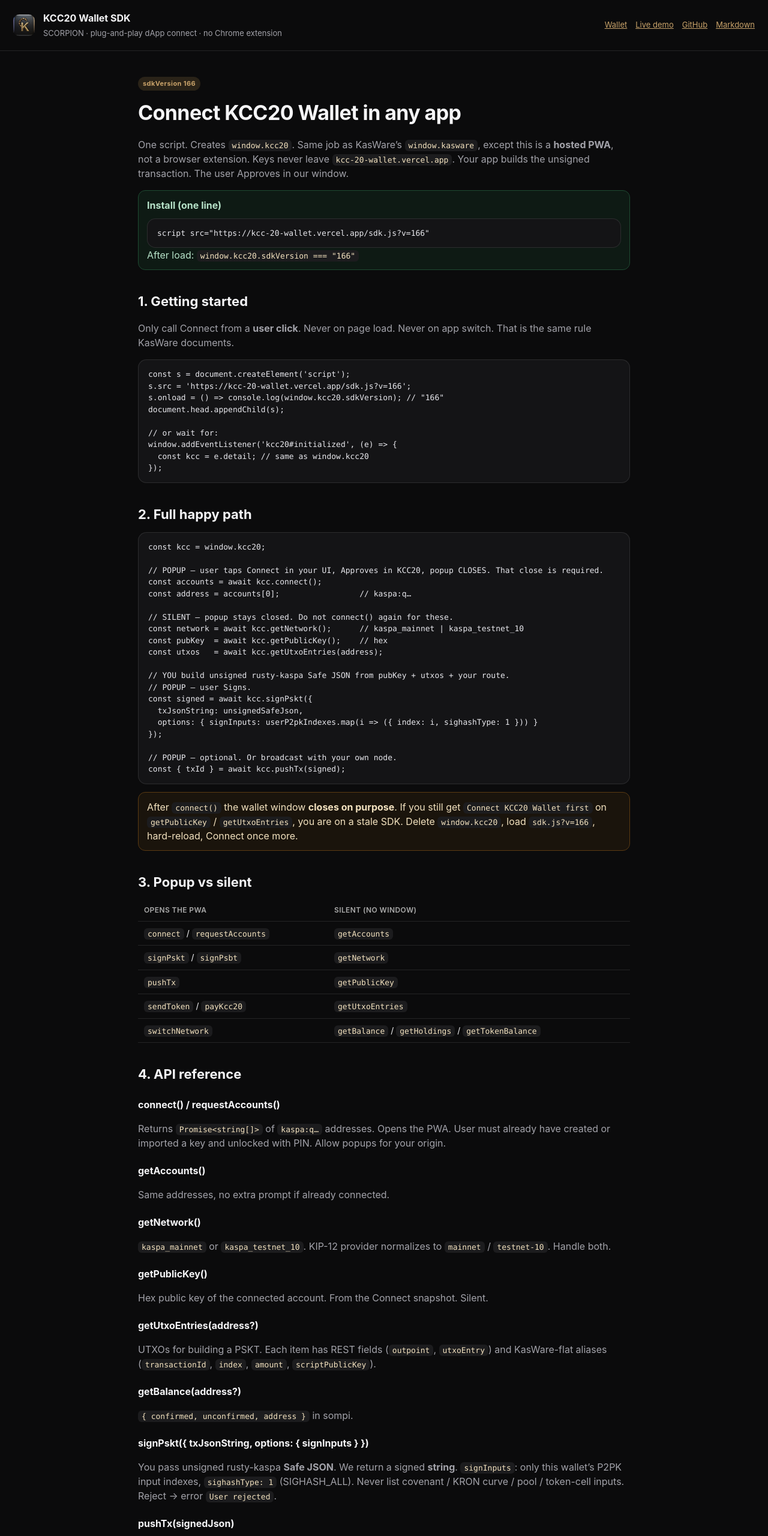
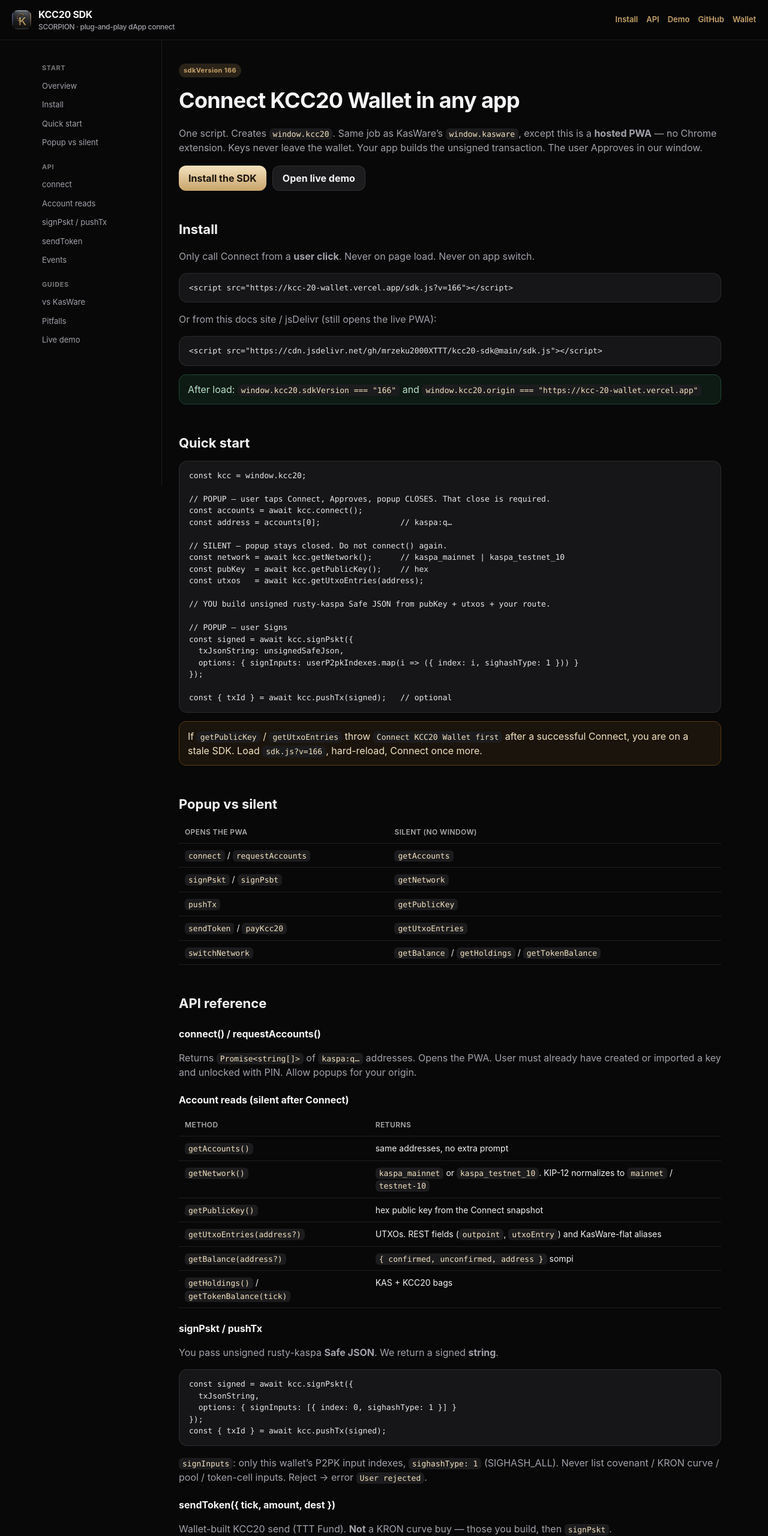
Before and after one commit to mrzeku2000XTTT/kcc20-sdk, a website: page index.html in a window 1280 px wide. Shown: the top 2560 px of the page at 60% size. Drawn offline with Linux system fonts and the light colour scheme.

Commit message:
Vercel docs frontend: install, API, live Connect demo

```diff
--- /dev/null
+++ b/css/docs.css
@@ -0,0 +1,80 @@
+:root {
+  color-scheme: dark;
+  --gold: #c9a36a;
+  --gold2: #f3e2bf;
+  --bg: #080809;
+  --panel: #101012;
+  --card: #161618;
+  --muted: rgba(235, 235, 245, 0.68);
+  --line: rgba(255, 255, 255, 0.09);
+  --text: #f5f5f7;
+}
+* { box-sizing: border-box; }
+html { scroll-behavior: smooth; }
+body {
+  margin: 0;
+  font: 16px/1.5 -apple-system, BlinkMacSystemFont, "Segoe UI", sans-serif;
+  background: var(--bg);
+  color: var(--text);
+}
+a { color: var(--gold); text-decoration: none; }
+a:hover { text-decoration: underline; }
+.top {
+  position: sticky; top: 0; z-index: 20;
+  display: flex; align-items: center; gap: 12px; flex-wrap: wrap;
+  padding: 12px 20px;
+  border-bottom: 1px solid var(--line);
+  background: rgba(8, 8, 9, 0.92);
+  backdrop-filter: blur(12px);
+}
+.top img { width: 32px; height: 32px; border-radius: 9px; }
+.brand { font-weight: 750; letter-spacing: -0.3px; }
+.brand small { display: block; font-weight: 500; color: var(--muted); font-size: 12px; }
+.top nav { margin-left: auto; display: flex; gap: 14px; font-size: 13px; font-weight: 600; }
+.wrap { display: grid; grid-template-columns: 220px 1fr; max-width: 1180px; margin: 0 auto; }
+aside {
+  position: sticky; top: 57px; align-self: start;
+  height: calc(100vh - 57px); overflow: auto;
+  padding: 22px 16px 40px 20px;
+  border-right: 1px solid var(--line);
+}
+aside a { display: block; color: var(--muted); padding: 6px 0; font-size: 13px; }
+aside a:hover, aside a.on { color: var(--gold2); text-decoration: none; }
+aside .g { font-size: 11px; letter-spacing: .6px; text-transform: uppercase; color: #777; margin: 16px 0 6px; font-weight: 700; }
+main { padding: 28px 28px 80px; min-width: 0; }
+h1 { font-size: 36px; letter-spacing: -0.7px; margin: 0 0 8px; }
+h2 { font-size: 22px; margin: 40px 0 10px; padding-top: 8px; }
+h3 { font-size: 16px; margin: 22px 0 8px; }
+p, li { color: var(--muted); }
+.pill {
+  display: inline-block; font-size: 11px; font-weight: 700; letter-spacing: .4px;
+  padding: 3px 8px; border-radius: 999px; background: #2a2318; color: var(--gold);
+}
+code, pre { font-family: ui-monospace, Menlo, Consolas, monospace; font-size: 13px; }
+code { background: #1c1c1e; padding: 2px 6px; border-radius: 6px; color: var(--gold2); }
+pre {
+  background: var(--card); border: 1px solid var(--line); border-radius: 14px;
+  padding: 14px 16px; overflow: auto; color: #e8e8ed; position: relative;
+}
+table { width: 100%; border-collapse: collapse; font-size: 14px; margin: 12px 0 20px; }
+th, td { text-align: left; padding: 9px 10px; border-bottom: 1px solid var(--line); vertical-align: top; }
+th { color: #aaa; font-weight: 600; font-size: 12px; text-transform: uppercase; letter-spacing: .4px; }
+.ok, .warn {
+  border-radius: 12px; padding: 12px 14px; margin: 14px 0;
+}
+.ok { border: 1px solid #1e4a32; background: #0e1a14; color: #b6e2c8; }
+.warn { border: 1px solid #5a3a12; background: #1a140c; color: #f3e2bf; }
+.hero-actions { display: flex; flex-wrap: wrap; gap: 10px; margin: 18px 0 8px; }
+.btn {
+  display: inline-flex; align-items: center; height: 42px; padding: 0 16px;
+  border-radius: 12px; font-weight: 700; border: 0; cursor: pointer; text-decoration: none;
+}
+.btn.gold { background: linear-gradient(180deg, #f3e2bf, #c9a36a); color: #1a140c; }
+.btn.ghost { background: #1c1c1e; color: #f5f5f7; border: 1px solid var(--line); }
+.btn:hover { text-decoration: none; filter: brightness(1.06); }
+@media (max-width: 840px) {
+  .wrap { grid-template-columns: 1fr; }
+  aside { display: none; }
+  main { padding: 20px 16px 64px; }
+  h1 { font-size: 28px; }
+}
--- a/index.html
+++ b/index.html
@@ -3,99 +3,81 @@
 <head>
   <meta charset="UTF-8">
   <meta name="viewport" content="width=device-width, initial-scale=1">
-  <title>KCC20 Wallet SDK — Connect for dApps</title>
-  <meta name="description" content="Plug-and-play KCC20 (SCORPION) wallet connect. One script, no Chrome extension. Same shape as KasWare: connect, getPublicKey, getUtxoEntries, signPskt, pushTx.">
+  <title>KCC20 SDK — Connect wallet in any app</title>
+  <meta name="description" content="Plug-and-play KCC20 (SCORPION) wallet SDK. One script, no Chrome extension. connect, getPublicKey, getUtxoEntries, signPskt.">
   <link rel="icon" href="assets/icon.png">
-  <style>
-    :root { color-scheme: dark; --gold: #c9a36a; --bg: #0b0b0c; --card: #141416; --muted: rgba(235,235,245,.68); --line: rgba(255,255,255,.1); }
-    * { box-sizing: border-box; }
-    body { margin: 0; font: 16px/1.5 -apple-system, BlinkMacSystemFont, "Segoe UI", sans-serif; background: var(--bg); color: #f5f5f7; }
-    a { color: var(--gold); }
-    header { border-bottom: 1px solid var(--line); padding: 18px 22px; display: flex; gap: 14px; align-items: center; flex-wrap: wrap; }
-    header img { width: 36px; height: 36px; border-radius: 10px; }
-    header b { font-size: 16px; }
-    header span { color: var(--muted); font-size: 13px; }
-    nav { display: flex; gap: 14px; margin-left: auto; font-size: 13px; }
-    main { max-width: 860px; margin: 0 auto; padding: 32px 20px 80px; }
-    h1 { font-size: 34px; letter-spacing: -0.6px; margin: 0 0 10px; }
-    h2 { font-size: 22px; margin: 36px 0 10px; }
-    h3 { font-size: 16px; margin: 22px 0 8px; }
-    p, li { color: var(--muted); }
-    code, pre { font-family: ui-monospace, Menlo, Consolas, monospace; font-size: 13px; }
-    code { background: #1c1c1e; padding: 2px 6px; border-radius: 6px; color: #f3e2bf; }
-    pre { background: var(--card); border: 1px solid var(--line); border-radius: 14px; padding: 14px 16px; overflow: auto; color: #e8e8ed; }
-    table { width: 100%; border-collapse: collapse; font-size: 14px; margin: 12px 0 20px; }
-    th, td { text-align: left; padding: 9px 10px; border-bottom: 1px solid var(--line); vertical-align: top; }
-    th { color: #aaa; font-weight: 600; font-size: 12px; text-transform: uppercase; letter-spacing: .4px; }
-    .pill { display: inline-block; font-size: 11px; font-weight: 700; letter-spacing: .4px; padding: 3px 8px; border-radius: 999px; background: #2a2318; color: var(--gold); }
-    .warn { border: 1px solid #5a3a12; background: #1a140c; border-radius: 12px; padding: 12px 14px; color: #f3e2bf; }
-    .ok { border: 1px solid #1e4a32; background: #0e1a14; border-radius: 12px; padding: 12px 14px; color: #b6e2c8; }
-  </style>
+  <link rel="stylesheet" href="css/docs.css">
 </head>
 <body>
-  <header>
+  <header class="top">
     <img src="assets/icon.png" alt="">
-    <div>
-      <b>KCC20 Wallet SDK</b><br>
-      <span>SCORPION · plug-and-play dApp connect · no Chrome extension</span>
-    </div>
+    <div class="brand">KCC20 SDK<small>SCORPION · plug-and-play dApp connect</small></div>
     <nav>
+      <a href="#install">Install</a>
+      <a href="#api">API</a>
+      <a href="demo.html">Demo</a>
+      <a href="https://github.com/mrzeku2000XTTT/kcc20-sdk">GitHub</a>
       <a href="https://kcc-20-wallet.vercel.app">Wallet</a>
-      <a href="examples/dapp-demo.html">Live demo</a>
-      <a href="https://github.com/mrzeku2000XTTT/kcc20-sdk">GitHub</a>
-      <a href="CONNECT.md">Markdown</a>
     </nav>
   </header>
-  <main>
+  <div class="wrap">
+    <aside>
+      <div class="g">Start</div>
+      <a href="#top">Overview</a>
+      <a href="#install">Install</a>
+      <a href="#quick">Quick start</a>
+      <a href="#popup">Popup vs silent</a>
+      <div class="g">API</div>
+      <a href="#connect">connect</a>
+      <a href="#account">Account reads</a>
+      <a href="#sign">signPskt / pushTx</a>
+      <a href="#send">sendToken</a>
+      <a href="#events">Events</a>
+      <div class="g">Guides</div>
+      <a href="#kasware">vs KasWare</a>
+      <a href="#pitfalls">Pitfalls</a>
+      <a href="demo.html">Live demo</a>
+    </aside>
+    <main id="top">
       <p class="pill">sdkVersion 166</p>
       <h1>Connect KCC20 Wallet in any app</h1>
-    <p>One script. Creates <code>window.kcc20</code>. Same job as KasWare’s <code>window.kasware</code>, except this is a <b>hosted PWA</b>, not a browser extension. Keys never leave <code>kcc-20-wallet.vercel.app</code>. Your app builds the unsigned transaction. The user Approves in our window.</p>
-
-    <div class="ok">
-      <b>Install (one line)</b>
-      <pre style="margin:10px 0 0">script src="https://kcc-20-wallet.vercel.app/sdk.js?v=166"</pre>
-      After load: <code>window.kcc20.sdkVersion === "166"</code>
+      <p>One script. Creates <code>window.kcc20</code>. Same job as KasWare’s <code>window.kasware</code>, except this is a <b>hosted PWA</b> — no Chrome extension. Keys never leave the wallet. Your app builds the unsigned transaction. The user Approves in our window.</p>
+      <div class="hero-actions">
+        <a class="btn gold" href="#install">Install the SDK</a>
+        <a class="btn ghost" href="demo.html">Open live demo</a>
       </div>
 
-    <h2>1. Getting started</h2>
-    <p>Only call Connect from a <b>user click</b>. Never on page load. Never on app switch. That is the same rule KasWare documents.</p>
-<pre>const s = document.createElement('script');
-s.src = 'https://kcc-20-wallet.vercel.app/sdk.js?v=166';
-s.onload = () => console.log(window.kcc20.sdkVersion); // "166"
-document.head.appendChild(s);
+      <h2 id="install">Install</h2>
+      <p>Only call Connect from a <b>user click</b>. Never on page load. Never on app switch.</p>
+<pre>&lt;script src="https://kcc-20-wallet.vercel.app/sdk.js?v=166"&gt;&lt;/script&gt;</pre>
+      <p>Or from this docs site / jsDelivr (still opens the live PWA):</p>
+<pre>&lt;script src="https://cdn.jsdelivr.net/gh/mrzeku2000XTTT/kcc20-sdk@main/sdk.js"&gt;&lt;/script&gt;</pre>
+      <div class="ok">After load: <code>window.kcc20.sdkVersion === "166"</code> and <code>window.kcc20.origin === "https://kcc-20-wallet.vercel.app"</code></div>
 
-// or wait for:
-window.addEventListener('kcc20#initialized', (e) => {
-  const kcc = e.detail; // same as window.kcc20
-});</pre>
-
-    <h2>2. Full happy path</h2>
+      <h2 id="quick">Quick start</h2>
 <pre>const kcc = window.kcc20;
 
-// POPUP — user taps Connect in your UI, Approves in KCC20, popup CLOSES. That close is required.
+// POPUP — user taps Connect, Approves, popup CLOSES. That close is required.
 const accounts = await kcc.connect();
 const address = accounts[0];                 // kaspa:q…
 
-// SILENT — popup stays closed. Do not connect() again for these.
+// SILENT — popup stays closed. Do not connect() again.
 const network = await kcc.getNetwork();      // kaspa_mainnet | kaspa_testnet_10
 const pubKey  = await kcc.getPublicKey();    // hex
 const utxos   = await kcc.getUtxoEntries(address);
 
 // YOU build unsigned rusty-kaspa Safe JSON from pubKey + utxos + your route.
-// POPUP — user Signs.
+
+// POPUP — user Signs
 const signed = await kcc.signPskt({
   txJsonString: unsignedSafeJson,
   options: { signInputs: userP2pkIndexes.map(i => ({ index: i, sighashType: 1 })) }
 });
 
-// POPUP — optional. Or broadcast with your own node.
-const { txId } = await kcc.pushTx(signed);</pre>
+const { txId } = await kcc.pushTx(signed);   // optional</pre>
+      <div class="warn">If <code>getPublicKey</code> / <code>getUtxoEntries</code> throw <code>Connect KCC20 Wallet first</code> after a successful Connect, you are on a stale SDK. Load <code>sdk.js?v=166</code>, hard-reload, Connect once more.</div>
 
-    <div class="warn">
-      After <code>connect()</code> the wallet window <b>closes on purpose</b>. If you still get <code>Connect KCC20 Wallet first</code> on <code>getPublicKey</code> / <code>getUtxoEntries</code>, you are on a stale SDK. Delete <code>window.kcc20</code>, load <code>sdk.js?v=166</code>, hard-reload, Connect once more.
-    </div>
-
-    <h2>3. Popup vs silent</h2>
+      <h2 id="popup">Popup vs silent</h2>
       <table>
         <thead><tr><th>Opens the PWA</th><th>Silent (no window)</th></tr></thead>
         <tbody>
@@ -107,43 +89,52 @@ const { txId } = await kcc.pushTx(signed);</pre>
         </tbody>
       </table>
 
-    <h2>4. API reference</h2>
-    <h3>connect() / requestAccounts()</h3>
+      <h2 id="api">API reference</h2>
+      <h3 id="connect">connect() / requestAccounts()</h3>
       <p>Returns <code>Promise&lt;string[]&gt;</code> of <code>kaspa:q…</code> addresses. Opens the PWA. User must already have created or imported a key and unlocked with PIN. Allow popups for your origin.</p>
 
-    <h3>getAccounts()</h3>
-    <p>Same addresses, no extra prompt if already connected.</p>
+      <h3 id="account">Account reads (silent after Connect)</h3>
+      <table>
+        <thead><tr><th>Method</th><th>Returns</th></tr></thead>
+        <tbody>
+          <tr><td><code>getAccounts()</code></td><td>same addresses, no extra prompt</td></tr>
+          <tr><td><code>getNetwork()</code></td><td><code>kaspa_mainnet</code> or <code>kaspa_testnet_10</code>. KIP-12 normalizes to <code>mainnet</code> / <code>testnet-10</code></td></tr>
+          <tr><td><code>getPublicKey()</code></td><td>hex public key from the Connect snapshot</td></tr>
+          <tr><td><code>getUtxoEntries(address?)</code></td><td>UTXOs. REST fields (<code>outpoint</code>, <code>utxoEntry</code>) and KasWare-flat aliases</td></tr>
+          <tr><td><code>getBalance(address?)</code></td><td><code>{ confirmed, unconfirmed, address }</code> sompi</td></tr>
+          <tr><td><code>getHoldings()</code> / <code>getTokenBalance(tick)</code></td><td>KAS + KCC20 bags</td></tr>
+        </tbody>
+      </table>
 
-    <h3>getNetwork()</h3>
-    <p><code>kaspa_mainnet</code> or <code>kaspa_testnet_10</code>. KIP-12 provider normalizes to <code>mainnet</code> / <code>testnet-10</code>. Handle both.</p>
+      <h3 id="sign">signPskt / pushTx</h3>
+      <p>You pass unsigned rusty-kaspa <b>Safe JSON</b>. We return a signed <b>string</b>.</p>
+<pre>const signed = await kcc.signPskt({
+  txJsonString,
+  options: { signInputs: [{ index: 0, sighashType: 1 }] }
+});
+const { txId } = await kcc.pushTx(signed);</pre>
+      <p><code>signInputs</code>: only this wallet’s P2PK input indexes, <code>sighashType: 1</code> (SIGHASH_ALL). Never list covenant / KRON curve / pool / token-cell inputs. Reject → error <code>User rejected</code>.</p>
 
-    <h3>getPublicKey()</h3>
-    <p>Hex public key of the connected account. From the Connect snapshot. Silent.</p>
+      <h3 id="send">sendToken({ tick, amount, dest })</h3>
+      <p>Wallet-built KCC20 send (TTT Fund). <b>Not</b> a KRON curve buy — those you build, then <code>signPskt</code>.</p>
 
-    <h3>getUtxoEntries(address?)</h3>
-    <p>UTXOs for building a PSKT. Each item has REST fields (<code>outpoint</code>, <code>utxoEntry</code>) and KasWare-flat aliases (<code>transactionId</code>, <code>index</code>, <code>amount</code>, <code>scriptPublicKey</code>).</p>
-
-    <h3>getBalance(address?)</h3>
-    <p><code>{ confirmed, unconfirmed, address }</code> in sompi.</p>
-
-    <h3>signPskt({ txJsonString, options: { signInputs } })</h3>
-    <p>You pass unsigned rusty-kaspa <b>Safe JSON</b>. We return a signed <b>string</b>. <code>signInputs</code>: only this wallet’s P2PK input indexes, <code>sighashType: 1</code> (SIGHASH_ALL). Never list covenant / KRON curve / pool / token-cell inputs. Reject → error <code>User rejected</code>.</p>
-
-    <h3>pushTx(signedJson)</h3>
-    <p><code>{ txId, node }</code>. Optional if you broadcast yourself.</p>
-
-    <h3>sendToken({ tick, amount, dest })</h3>
-    <p>Wallet-built KCC20 send (TTT Fund). Not for KRON curve buys — those you build, then <code>signPskt</code>.</p>
-
-    <h3>disconnect()</h3>
-    <p>Forget this origin. Popup closes. Stay on your tab.</p>
-
-    <h3>Events</h3>
+      <h3 id="events">Events</h3>
 <pre>kcc.on('accountsChanged', (accounts) => {});
 kcc.on('networkChanged', (network) => {});
 kcc.on('disconnect', () => {});</pre>
+      <p><code>disconnect()</code> forgets this origin. The popup closes. Stay on your tab.</p>
 
-    <h2>5. Wallet-agnostic discovery (KIP-12)</h2>
+      <h2 id="kasware">KasWare vs KCC20</h2>
+      <table>
+        <thead><tr><th></th><th>KasWare</th><th>KCC20 (SCORPION)</th></tr></thead>
+        <tbody>
+          <tr><td>How it appears</td><td>Chrome extension injects <code>window.kasware</code></td><td>Your page loads <code>sdk.js</code> → <code>window.kcc20</code></td></tr>
+          <tr><td>Connect</td><td><code>requestAccounts()</code></td><td><code>connect()</code> / <code>requestAccounts()</code></td></tr>
+          <tr><td>Sign</td><td><code>signPskt</code></td><td>same</td></tr>
+          <tr><td>Keys</td><td>extension</td><td>hosted PWA, PIN, never on your origin</td></tr>
+        </tbody>
+      </table>
+      <p>If a real KasWare extension is present, do <b>not</b> overwrite <code>window.kasware</code>. Offer both adapters. SCORPION uses <code>window.kcc20</code> only.</p>
 <pre>window.addEventListener('kaspa:provider', (ev) => {
   const { info, provider } = ev.detail || {};
   // info.rdns === 'app.kcc20.wallet'  → KCC20 PWA
@@ -151,48 +142,35 @@ kcc.on('disconnect', () => {});</pre>
 window.dispatchEvent(new Event('kaspa:requestProvider'));</pre>
       <p>Load <code>sdk.js</code> <b>before</b> you dispatch <code>kaspa:requestProvider</code>.</p>
 
-    <h2>6. KasWare vs KCC20</h2>
-    <table>
-      <thead><tr><th></th><th>KasWare</th><th>KCC20 (SCORPION)</th></tr></thead>
-      <tbody>
-        <tr><td>How it appears</td><td>Chrome extension injects <code>window.kasware</code></td><td>Your page loads <code>sdk.js</code> → <code>window.kcc20</code></td></tr>
-        <tr><td>Connect</td><td><code>requestAccounts()</code></td><td><code>connect()</code> / <code>requestAccounts()</code></td></tr>
-        <tr><td>Sign</td><td><code>signPskt</code></td><td>same</td></tr>
-        <tr><td>Keys</td><td>extension</td><td>hosted PWA, PIN, never on your origin</td></tr>
-        <tr><td>When to use</td><td>user has the extension</td><td>you do not want to require an extension</td></tr>
-      </tbody>
-    </table>
-    <p>If a real KasWare extension is present, do <b>not</b> overwrite <code>window.kasware</code>. Offer both adapters. SCORPION uses <code>window.kcc20</code> only.</p>
-
-    <h2>7. Pitfalls (what dApps actually hit)</h2>
+      <h2 id="pitfalls">Pitfalls</h2>
       <ol>
-      <li><b>Stale SDK</b> — first load cached an old <code>sdk.js</code>. Require <code>sdkVersion === "166"</code>. Script URL must include <code>?v=166</code>.</li>
-      <li><b>Connect first after a successful Connect</b> — old SDK needed the popup to stay open. v166 keeps the session. Do not Connect-loop.</li>
-      <li><b>Wrong object</b> — call <code>getPublicKey</code> on the same <code>window.kcc20</code> that ran <code>connect()</code>. Do not clone the provider before Connect.</li>
-      <li><b>Empty UTXOs</b> — that <code>kaspa:q</code> has no KAS. User must fund it. Do not fake UTXOs.</li>
-      <li><b>Network strings</b> — <code>kaspa_mainnet</code> vs <code>mainnet</code>. Normalize <code>/testnet/</code> → <code>testnet-10</code>.</li>
-      <li><b>signInputs</b> — only P2PK of the connected address. Signing a KRON curve/pool/token cell is how KasWare PSKTs break.</li>
-      <li><b>Popup blocked on Sign</b> — Sign must be in the same user-click as Prepare, or a dedicated Sign button. Browsers block <code>window.open</code> without a gesture.</li>
-      <li><b>sendToken ≠ curve buy</b> — <code>sendToken</code> transfers a KCC20 bag. A KRON purchase is a tx <b>you</b> build, then <code>signPskt</code>.</li>
-      <li><b>Eager script load</b> — loading <code>sdk.js</code> on every page mount can trip Replit/Vite overlays. Load on Connect click.</li>
-      <li><b>Mobile</b> — if the popup becomes a tab, Disconnect focuses your origin first, then closes.</li>
+        <li><b>Stale SDK</b> — require <code>sdkVersion === "166"</code>. Use <code>?v=166</code> on the script URL.</li>
+        <li><b>Connect first after Connect</b> — old SDK needed the popup to stay open. v166 keeps the session. Do not Connect-loop.</li>
+        <li><b>Wrong object</b> — call reads on the same <code>window.kcc20</code> that ran <code>connect()</code>.</li>
+        <li><b>Empty UTXOs</b> — that address has no KAS. User must fund it.</li>
+        <li><b>Network strings</b> — normalize <code>/testnet/</code> → <code>testnet-10</code>.</li>
+        <li><b>signInputs</b> — only P2PK of the connected address.</li>
+        <li><b>Popup blocked on Sign</b> — Sign needs a user click (or the same click as Prepare).</li>
+        <li><b>sendToken ≠ curve buy</b> — <code>sendToken</code> transfers a KCC20 bag. A KRON purchase is a tx you build, then <code>signPskt</code>.</li>
+        <li><b>Eager script load</b> — load <code>sdk.js</code> on Connect click, not on every page mount.</li>
       </ol>
 
-    <h2>8. Safety</h2>
+      <h2>Safety</h2>
       <ul>
         <li>You build. They sign. Never send a private key or PIN.</li>
         <li>Never invent amounts. Never credit a user without a real <code>txId</code>.</li>
         <li>SIGHASH_ALL (1) only on this build.</li>
-      <li>Do not store <code>x-access-token</code>, seeds, or hex keys.</li>
       </ul>
 
       <h2>Links</h2>
       <ul>
+        <li>This SDK: <a href="https://github.com/mrzeku2000XTTT/kcc20-sdk">github.com/mrzeku2000XTTT/kcc20-sdk</a></li>
         <li>Wallet: <a href="https://kcc-20-wallet.vercel.app">kcc-20-wallet.vercel.app</a></li>
-      <li>Demo: <a href="dapp-demo.html">dapp-demo.html</a></li>
-      <li>SDK GitHub: <a href="https://github.com/mrzeku2000XTTT/kcc20-sdk">mrzeku2000XTTT/kcc20-sdk</a></li>
-      <li>Wallet GitHub: <a href="https://github.com/mrzeku2000XTTT/KCC20-wallet">mrzeku2000XTTT/KCC20-wallet</a></li>
+        <li>Wallet source: <a href="https://github.com/mrzeku2000XTTT/KCC20-wallet">KCC20-wallet</a></li>
+        <li>Markdown API: <a href="CONNECT.md">CONNECT.md</a></li>
+        <li><a href="demo.html">Live demo</a></li>
       </ul>
     </main>
+  </div>
 </body>
 </html>
```
Also changed, not shown: demo.html (added, +73 -0 lines), README.md, vercel.json (added). Lines whose indentation alone changed are shown as unchanged.
